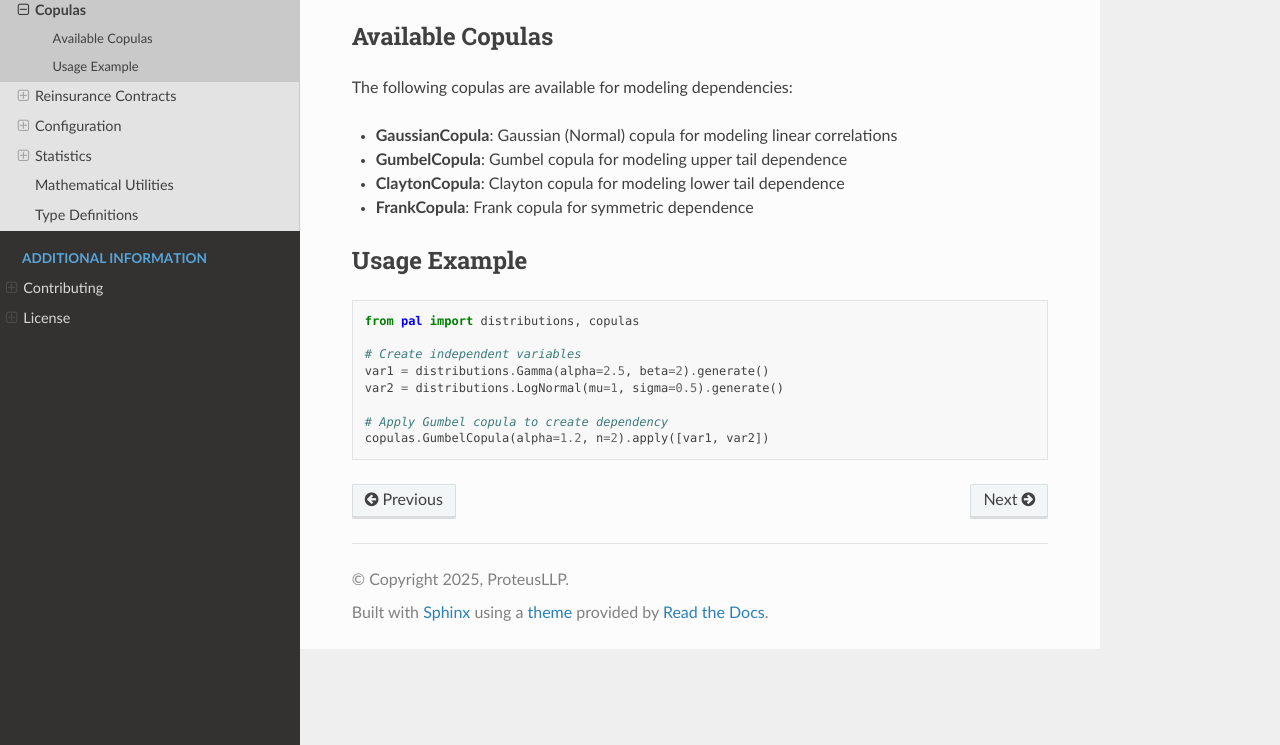
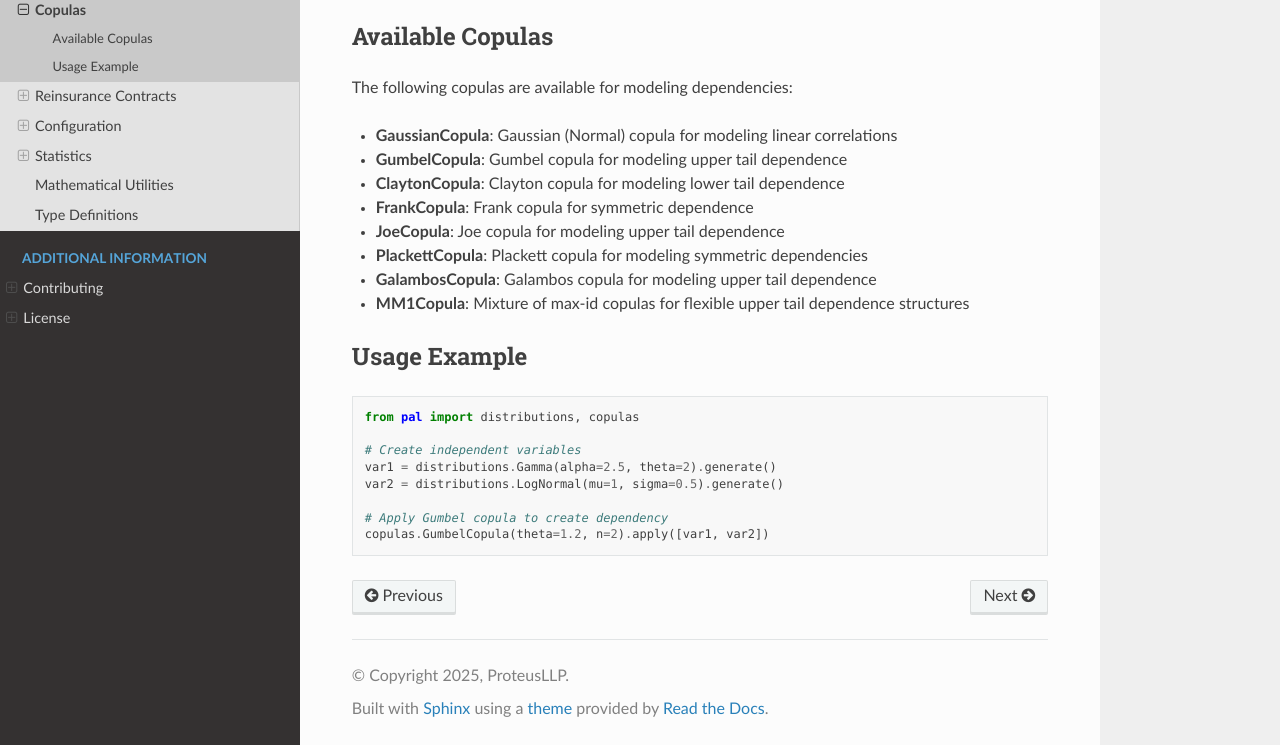
Before and after one commit to ProteusLLP/proteusllp-actuarial-library, a Sphinx documentation site: the page built from docs/source/api/copulas.rst, in a window 1280 px wide and 1081 px high, cut to the strip 336-1081 px from the top of the window. Built offline with Sphinx 7.4.7 and the Read the Docs theme 3.1.0, drawn with Linux system fonts in a browser that asks for light colours.

Commit message:
Added copulas to help

```diff
--- a/docs/source/api/copulas.rst
+++ b/docs/source/api/copulas.rst
@@ -17,6 +17,10 @@ The following copulas are available for modeling dependencies:
 - **GumbelCopula**: Gumbel copula for modeling upper tail dependence
 - **ClaytonCopula**: Clayton copula for modeling lower tail dependence
 - **FrankCopula**: Frank copula for symmetric dependence
+- **JoeCopula**: Joe copula for modeling upper tail dependence
+- **PlackettCopula**: Plackett copula for modeling symmetric dependencies
+- **GalambosCopula**: Galambos copula for modeling upper tail dependence
+- **MM1Copula**: Mixture of max-id copulas for flexible upper tail dependence structures
 
 Usage Example
 -------------
@@ -26,8 +30,8 @@ Usage Example
    from pal import distributions, copulas
 
    # Create independent variables
-   var1 = distributions.Gamma(alpha=2.5, beta=2).generate()
+   var1 = distributions.Gamma(alpha=2.5, theta=2).generate()
    var2 = distributions.LogNormal(mu=1, sigma=0.5).generate()
 
    # Apply Gumbel copula to create dependency
-   copulas.GumbelCopula(alpha=1.2, n=2).apply([var1, var2])
+   copulas.GumbelCopula(theta=1.2, n=2).apply([var1, var2])
```
